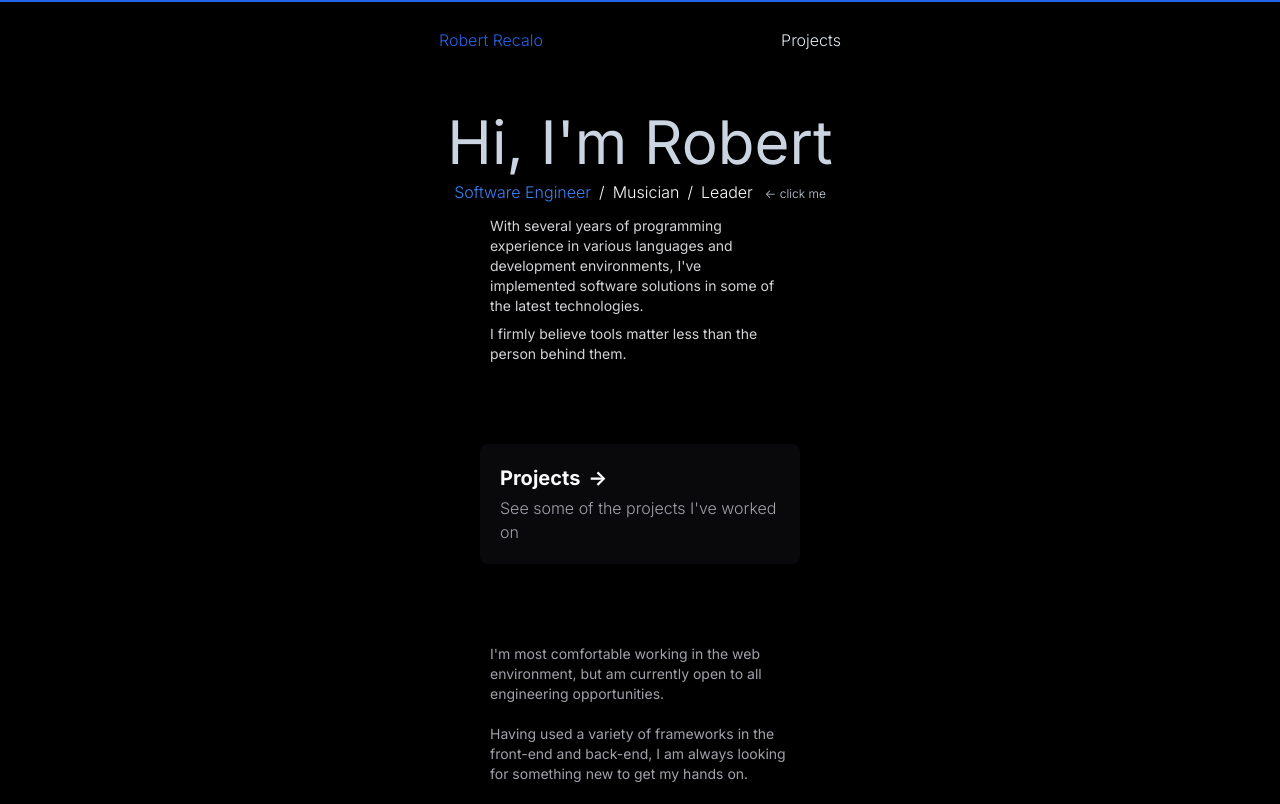
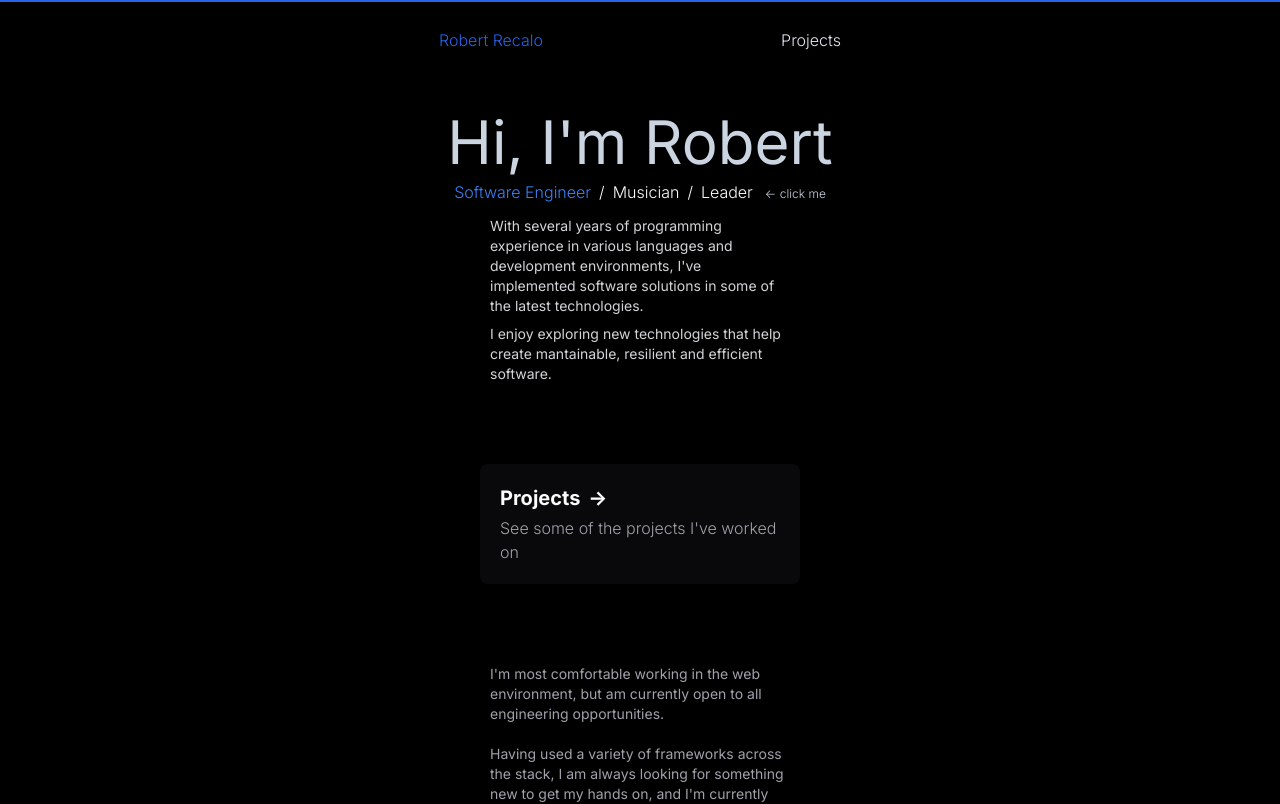
Before and after one commit to rrecalo/portfolio, a Next.js app: page / in a window 1280 px wide. Shown: the top 804 px of the page. Built offline with nearby package versions, Linux system fonts and the light colour scheme.

Commit message:
Updates to project data, about section

```diff
--- a/src/app/AboutSection.tsx
+++ b/src/app/AboutSection.tsx
@@ -42,13 +42,13 @@ export default function AboutSection({selection} : AboutSectionProps) {
     <motion.div key="software" className='' variants={sectionVariants} initial="initial" animate="animate" exit="exit" onAnimationComplete={()=>{setAnimated(true)}}>
         {"With several years of programming experience in various languages and development environments, I've implemented"
         +" software solutions in some of the latest technologies."}
-        <p className='mt-2'>I firmly believe tools matter less than the person behind them.</p>
+        <p className='mt-2'>I enjoy exploring new technologies that help create mantainable, resilient and efficient software.</p>
     </motion.div>
     :
     selection === 1 ?
     <motion.div key="music" className='' variants={sectionVariants} initial="initial" animate="animate" exit="exit">
         {"I play Piano, Acoustic Guitar, and the Bass. Having learnt three instruments, I've built discipline through long hours of practice."}
-        <p className='mt-2'>{"I know what it's like to find my way around frustration until I reach a breakthrough."}</p>
+        <p className='mt-2'>{"I know what it's like to find my way around hours of frustration until I reach a breakthrough."}</p>
 
     </motion.div>
     :
--- a/src/app/data.tsx
+++ b/src/app/data.tsx
@@ -2,15 +2,15 @@ export const data = [
     {
         name:"ONote",
         subtitle:"A cloud-based WYSIWYG note-taking web application.",
-        tags: ["MERN", "auth0", "framer-motion", "tailwind-css"],
-        summary:"A single-page web application for creating, editing, storing, and organizing rich-text note documents. Equipped with note organization features including drag-n-drop and collapsible folders. Built on the MERN stack with robust user authentication powered by Auth0.",
+        tags: ["ReactJS", "rust (tokio/axum)", "MongoDB", "auth0", "framer-motion", "tailwind-css"],
+        summary:"A single-page web application for creating, editing, storing, and organizing rich-text note documents. Equipped with note organization features including drag-n-drop and collapsible folders. Initially built n the MERN stack with robust user authentication powered by Auth0. I Recently rebuild the backend server in Rust, now it's blazingly fast!",
         repo:"https://github.com/rrecalo/ONote",
         deploy:"https://onote.cloud/app",
     },
     {
         name:"Temperature-Monitor",
         subtitle:"An IoT project powered by AWS services.",
-        tags: ["AWS", "IoT/Embedded", "C++"],
+        tags: ["AWS (IoT, DynamoDB)", "C++ (Embedded)", "ReactJS", , "Chart.js"],
         summary:"A web-based temperature/humidity monitoring dashboard that displays the latest readings from an Espressif ESP32 microcontroller running embedded C++ code to interface with a DHT11 sensor.",
         repo:"https://github.com/rrecalo/temperature-monitor",
         deploy:"https://master.d3tgy8y41907fm.amplifyapp.com/",
@@ -26,9 +26,9 @@ export const data = [
     {
         name:"Portfolio",
         subtitle:"The app you're currently using, isn't it great?",
-        tags: ["NextJS", "framer-motion", "tailwind-css", "responsive"],
+        tags: ["NextJS", "responsive", "framer-motion", "tailwind-css"],
         summary:"A NextJS app showcasing my personality, projects, and abilities. Fully equipped with snazzy animations and a sleek colorway.",
         repo:"https://github.com/rrecalo/portfolio",
-        deploy:"https://localhost:3000",
+        deploy:"https://www.robertrecalo.com",
     },
 ]
--- a/src/app/page.tsx
+++ b/src/app/page.tsx
@@ -84,7 +84,7 @@ export default function Home() {
       initial={{opacity:0, y:-20}} animate={{opacity:1, y:0, transition:{delay:3, duration:1}}}>
         {"I'm most comfortable working in the web environment, but am currently open to all engineering opportunities."}
         <br/><br/>
-        {"Having used a variety of frameworks in the front-end and back-end, I am always looking for something new to get my hands on."}
+        {"Having used a variety of frameworks across the stack, I am always looking for something new to get my hands on, and I'm currently learning/using Rust in my newest projects."}
       </motion.div>
       {/* <HomeLinkSection /> */}
     </motion.div>
```
